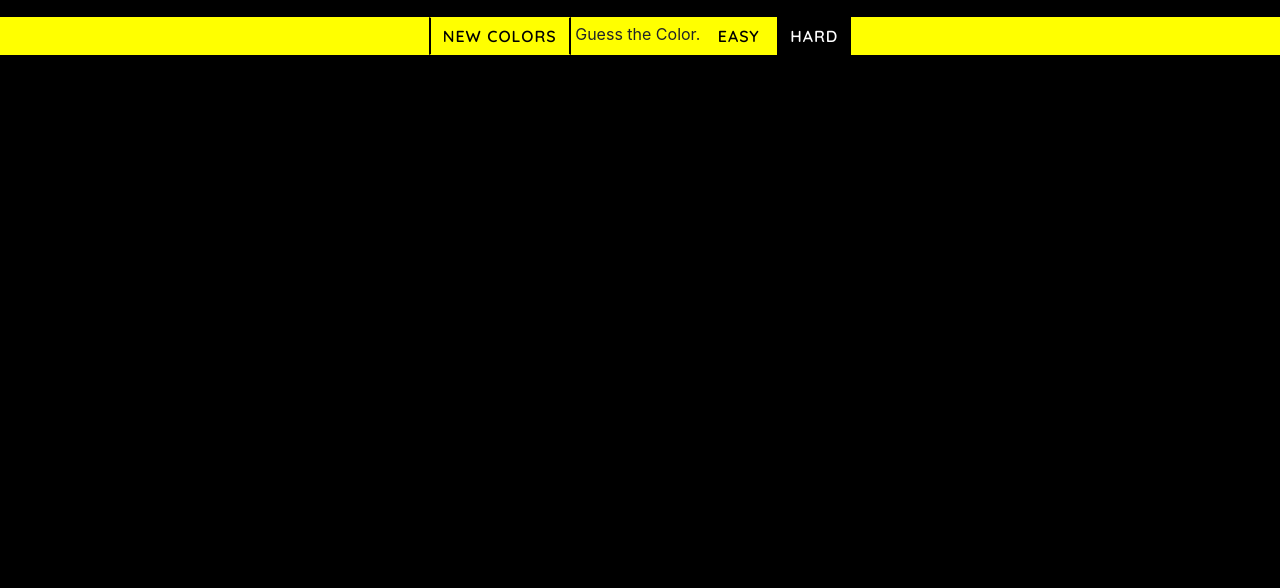
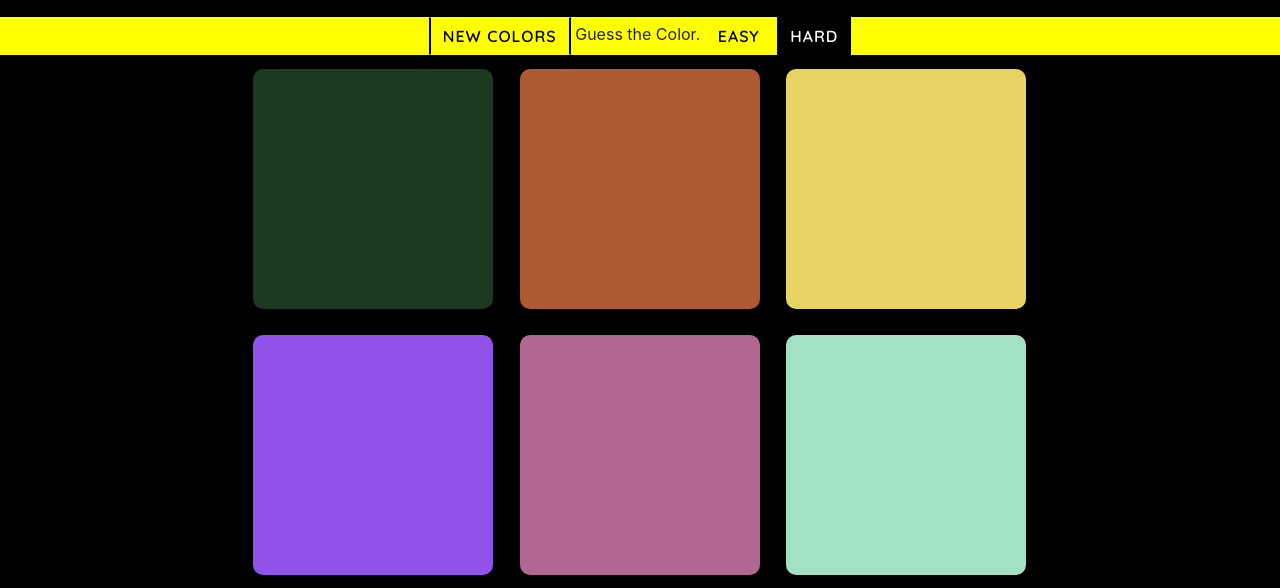
Before and after one commit to PriyaS2003/ColorGuessing, a plain HTML site: page index.html in a window 1280 px wide. Shown: the part 227-815 px from the top of the page. Drawn offline with nearby package versions, Linux system fonts and the light colour scheme.

Commit message:
Update index.html

```diff
--- a/index.html
+++ b/index.html
@@ -30,6 +30,6 @@
             <div class="square"></div>
         </div>
 
-        <script type="text/javascript" src="ColorGame.js"></script>
+        <script type="text/javascript" src="ColorGameScript.js"></script>
     </body>
 </html>
```
